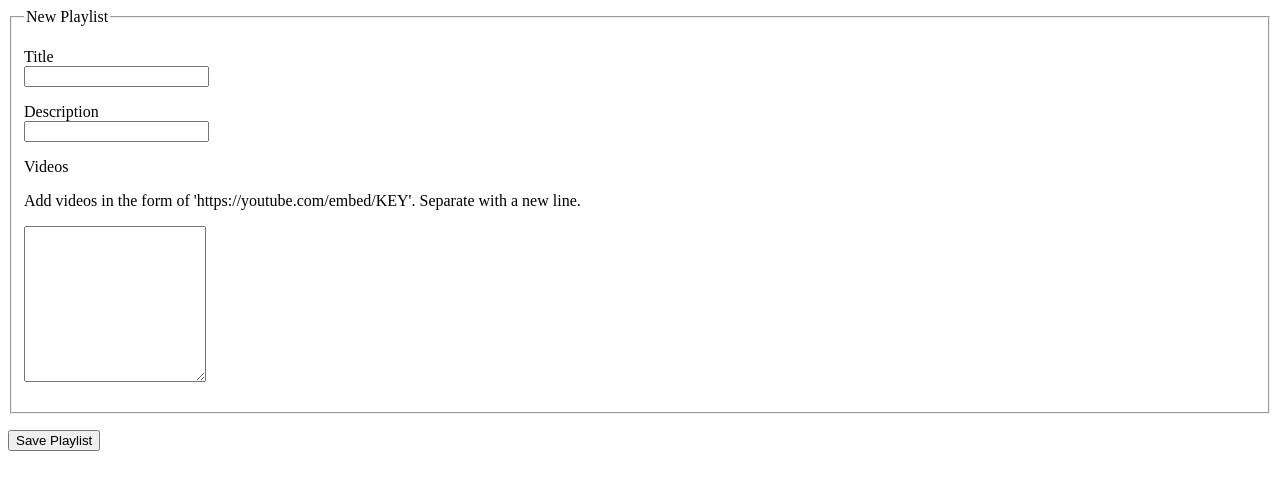
After one commit to anikamorris/playlister, a Flask app: page /playlists/new in a window 1280 px wide. The commit adds this page. Shown: the top 490 px of the page. Run offline with Flask 2, Linux system fonts and the light colour scheme.

Commit message:
users can add playlists

```diff
--- a/app.py
+++ b/app.py
@@ -1,4 +1,4 @@
-from flask import Flask, render_template
+from flask import Flask, render_template, request, redirect, url_for
 from pymongo import MongoClient
 
 client = MongoClient()
@@ -18,5 +18,21 @@ def playlists_index():
     """Show all playlists."""
     return render_template('playlists_index.html', playlists=playlists.find())
 
+@app.route('/playlists', methods=['POST'])
+def playlists_submit():
+    """Submit a new playlist."""
+    playlist = {
+        'title': request.form.get('title'),
+        'description': request.form.get('description'),
+        'videos': request.form.get('videos').split()
+    }
+    playlists.insert_one(playlist)
+    return redirect(url_for('playlists_index'))
+
+@app.route('/playlists/new')
+def playlists_new():
+    """Create a new playlist."""
+    return render_template('playlists_new.html')
+
 if __name__ == '__main__':
     app.run(debug=True)
--- a/templates/playlists_index.html
+++ b/templates/playlists_index.html
@@ -3,6 +3,9 @@
 
 {% block content %}
     <h1>Playlists</h1>
+
+    <a href='/playlists/new'>New Playlist</a>
+
     {% for playlist in playlists %}
         <h2>{{ playlist.title }}</h2>
         <small>{{ playlist.description }}</small>
--- /dev/null
+++ b/templates/playlists_new.html
@@ -0,0 +1,34 @@
+<!-- templates/playlists_new.html -->
+{% extends 'base.html' %}
+
+{% block content %}
+
+<form method='POST' action='/playlists'>
+    <fieldset>
+        <legend>New Playlist</legend>
+        <!-- TITLE -->
+        <p>
+            <label for='playlist-title'>Title</label><br>
+            <input id='playlist-title' type='text' name='title' />
+        </p>
+
+        <!-- DESCRIPTION -->
+        <p>
+            <label for='description'>Description</label><br>
+            <input id='description' type='text' name='description' />
+        </p>
+
+        <!-- VIDEO LINKS -->
+        <p>
+            <label for='playlist-videos'>Videos</label><br>
+            <p>Add videos in the form of 'https://youtube.com/embed/KEY'. Separate with a new line.</p>
+            <textarea id='playlist-videos' name='videos' rows='10'></textarea>
+        </p>
+    </fieldset>
+
+    <!-- BUTTON -->
+    <p>
+        <button type='submit'>Save Playlist</button>
+    </p>
+</form>
+{% endblock %}
```
